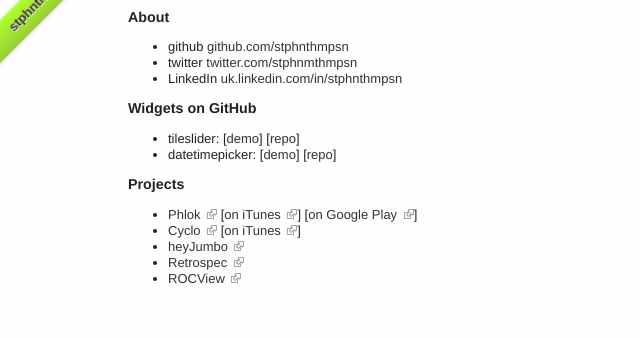
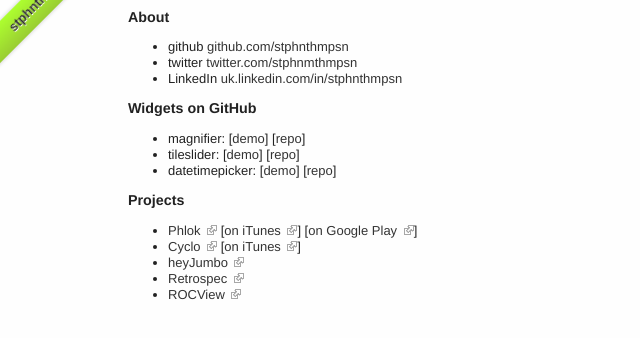
Before and after one commit to stphnthmpsn/stphnthmpsn.github.com, a plain HTML site: page index.html in a window 1280 px wide. Shown: the part 38-376 px from the top of the page, without its empty margins (0-640 px from the left). Drawn offline with nearby package versions, Linux system fonts and the light colour scheme.

Commit message:
Added magnifier links.

```diff
--- a/index.html
+++ b/index.html
@@ -38,6 +38,7 @@
 
 		<h2>Widgets on GitHub</h2>
 		<ul>
+			<li>magnifier: [<a href="magnifier">demo</a>] [<a href="//github.com/stphnthmpsn/magnifier">repo</a>]</li>
 			<li>tileslider: [<a href="tileslider">demo</a>] [<a href="//github.com/stphnthmpsn/tileslider">repo</a>]</li>
 			<li>datetimepicker: [<a href="datetimepicker">demo</a>] [<a href="//github.com/stphnthmpsn/datetimepicker">repo</a>]</li>
 		</ul>
```
